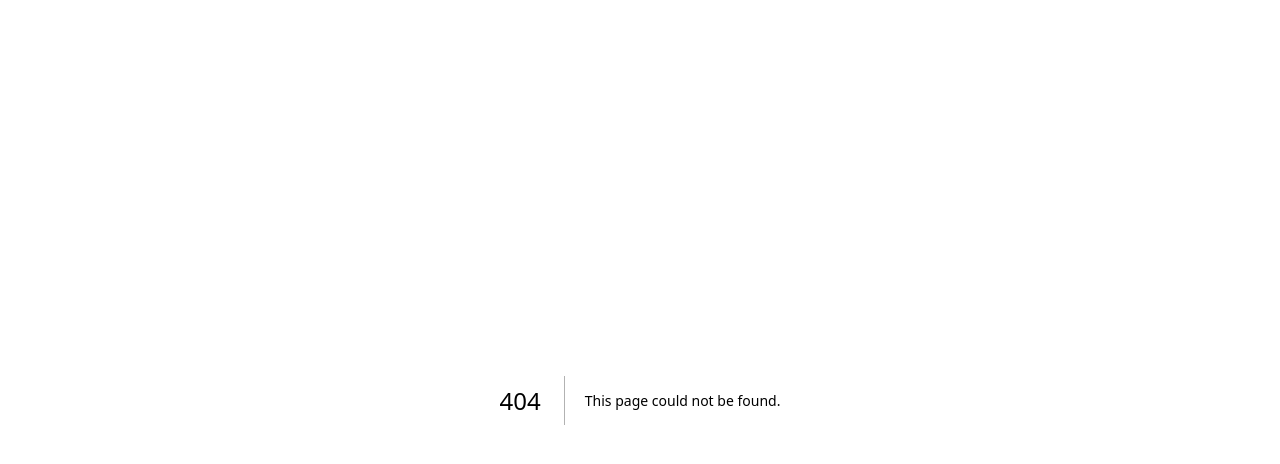
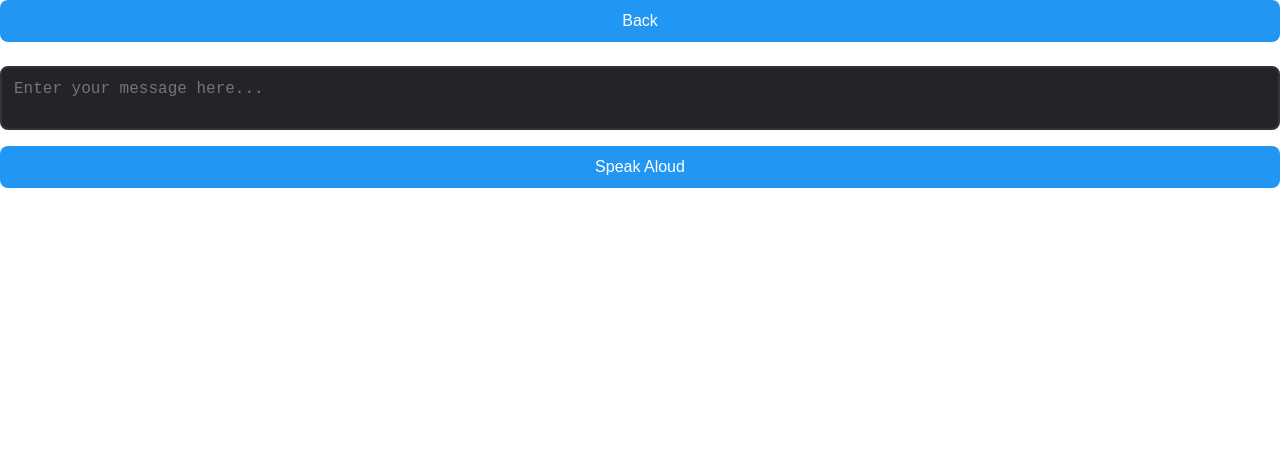
Before and after one commit to ShambhaviNK/tejuWebAppNew, a Next.js app in the folder teju-webnew-ui/: page /keyboard in a window 1280 px wide. Before the commit this address had no page. Shown: the top 464 px of the page. Built offline with nearby package versions, Linux system fonts and the light colour scheme.

Commit message:
basics of keyboard functionality without visual keyboard

```diff
--- a/teju-webnew-ui/src/app/components/MainInterface.tsx
+++ b/teju-webnew-ui/src/app/components/MainInterface.tsx
@@ -3,6 +3,7 @@ import React, { useState, useRef, useEffect} from "react";
 import { FaMicrophone, FaStop, FaVolumeUp, FaTimes } from "react-icons/fa";
 import { Container, SmallButton, ButtonRow, OptionsContainer, ContextTextArea, ContextTextAreaContainer, ContextMicIcon, ContextClearButton, TextAreaContainer, TextAreaWithIcon, MicIcon, SpeakerIcon, OptionsRow, OptionButton, ErrorMsg, HelpLink, FloatingFeedbackButton } from "./MainInterface.styles";
 import FeedbackPopup from "./FeedbackPopup";
+import { useRouter } from 'next/navigation';
 
 // Minimal type definitions for SpeechRecognition API if not present
 declare global {
@@ -30,6 +31,8 @@ export default function MainInterface() {
   const accumulatedTranscriptRef = useRef("");
   const [clicked, setClicked] = useState(-1);
   const [showFeedback, setShowFeedback] = useState(false);
+  const [userProfile, setUserProfile] = useState<any>(null);
+  const router = useRouter();
 
   useEffect(() => {
     console.log("Updated options:", options);
@@ -556,6 +559,7 @@ export default function MainInterface() {
             <OptionButton $clicked = {clicked === 3} onClick={() => handleSpeakOption(options[3], 3)}>{options[3]}</OptionButton>
           </OptionsRow>
         </OptionsContainer>
+      <SmallButton onClick={() => router.push('/keyboard')}>Keyboard</SmallButton>
         <HelpLink
           href="https://drive.google.com/file/d/1atImcQoBWlJf8ELizJYXaGdweGA7cDTP/view?usp=sharing"
           target="_blank"
--- /dev/null
+++ b/teju-webnew-ui/src/app/keyboard/page.tsx
@@ -0,0 +1,27 @@
+"use client";
+import React, { useState } from "react";
+import { FaTimes, FaStar } from "react-icons/fa";
+import { useRouter } from "next/navigation";
+import { TextAreaContainer, TextArea, SmallButton } from "../components/MainInterface.styles";
+
+export default function Keyboard() {
+  const [text, setText] = useState("");
+  const router = useRouter();
+
+  const handleSpeakOption = (text: string) => {
+    const utterance = new window.SpeechSynthesisUtterance(text);
+    window.speechSynthesis.speak(utterance);
+  };
+
+  return (<>
+            <SmallButton onClick={() => router.push('/')}>Back</SmallButton>
+            <TextAreaContainer>
+              <TextArea
+                placeholder="Enter your message here..."
+                value={text}
+                onChange={e => setText(e.target.value)}>
+              </TextArea>
+              <SmallButton onClick={() => handleSpeakOption(text)}>Speak Aloud</SmallButton>
+            </TextAreaContainer>
+          </>);
+}
```
